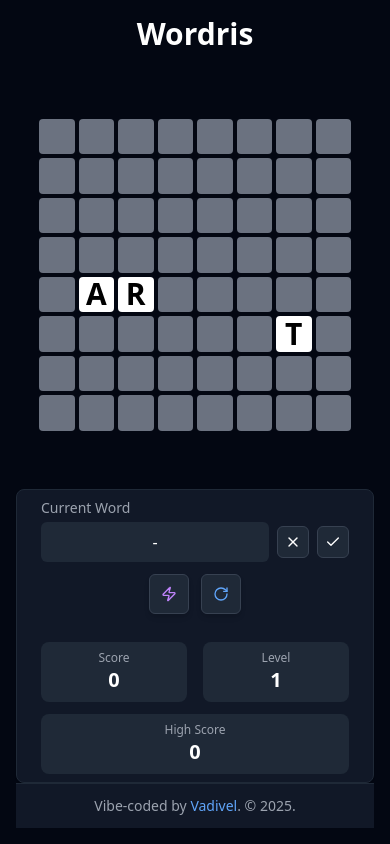
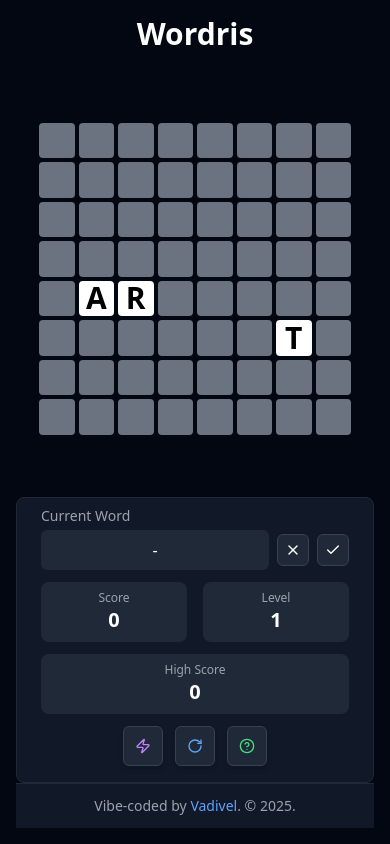
Before and after one commit to vmvadivel/wordris-falling-challenge, a React (Vite) app: page / in a window 390 px wide. Built offline with nearby package versions, Linux system fonts and the light colour scheme.

Commit message:
Refactor: Merge GameControls and ScoreBoard, add Help button
Merges GameControls and ScoreBoard into a single component. Moves action buttons and adds a Help button with a modal containing "How to Play" instructions. Ensures responsive layout.

```diff
--- a/src/components/ControlPanel.tsx
+++ b/src/components/ControlPanel.tsx
@@ -1,8 +1,10 @@
 
-import React, { memo } from 'react';
+import React, { memo, useState } from 'react';
 import { Card, CardContent } from '@/components/ui/card';
-import ScoreBoard from './ScoreBoard';
-import GameControls from './GameControls';
+import { Button } from '@/components/ui/button';
+import { Check, RotateCw, X, Zap, HelpCircle } from 'lucide-react';
+import { Dialog, DialogContent, DialogHeader, DialogTitle, DialogDescription } from '@/components/ui/dialog';
+import { MIN_LEVEL_FOR_TIME_CHALLENGE } from '@/types/game';
 
 interface ControlPanelProps {
   score: number;
@@ -19,27 +21,180 @@ interface ControlPanelProps {
 }
 
 const ControlPanel = (props: ControlPanelProps) => {
+  const [showHelpModal, setShowHelpModal] = useState(false);
+
   return (
-    <Card className="w-full lg:w-1/4 xl:w-72 bg-gray-900 border-gray-800 flex flex-col self-stretch lg:self-center max-h-[min(450px,65vh)] lg:max-h-[min(calc(100vh_-_14rem),650px)]">
-      <CardContent className="space-y-3 flex-1 py-2 flex flex-col justify-between">
-        <GameControls
-          currentWord={props.currentWord}
-          onClearWord={props.onClearWord}
-          onSubmitWord={props.onSubmitWord}
-          onResetGame={props.onResetGame}
-          onShowSpecialLetters={props.onShowSpecialLetters}
-          wordBoxRef={props.wordBoxRef}
-        />
+    <>
+      <Card className="w-full lg:w-1/4 xl:w-72 bg-gray-900 border-gray-800 flex flex-col self-stretch lg:self-center max-h-[min(450px,65vh)] lg:max-h-[min(calc(100vh_-_14rem),650px)]">
+        <CardContent className="space-y-3 flex-1 py-2 flex flex-col justify-between">
+          {/* Current Word Section */}
+          <div className="space-y-3">
+            <div className="space-y-1">
+              <p className="text-sm text-gray-400">Current Word</p>
+              <div ref={props.wordBoxRef} className="flex gap-2 items-center">
+                <div className="p-2 bg-gray-800 rounded-md text-white font-medium text-center flex-1">
+                  {props.currentWord || "-"}
+                </div>
+                <Button
+                  variant="outline"
+                  size="icon"
+                  className="h-8 w-8 bg-gray-800 hover:bg-gray-700 border-gray-700"
+                  onClick={props.onClearWord}
+                >
+                  <X className="h-4 w-4 text-white" />
+                </Button>
+                <Button
+                  variant="outline"
+                  size="icon"
+                  className="h-8 w-8 bg-gray-800 hover:bg-gray-700 border-gray-700"
+                  onClick={props.onSubmitWord}
+                >
+                  <Check className="h-4 w-4 text-white" />
+                </Button>
+              </div>
+            </div>
+          </div>
 
-        <ScoreBoard
-          score={props.score}
-          level={props.level}
-          highScore={props.highScore}
-          timeSinceLastWord={props.timeSinceLastWord}
-          getMaxTimeBetweenWords={props.getMaxTimeBetweenWords}
-        />
-      </CardContent>
-    </Card>
+          {/* Score Section */}
+          <div className="space-y-3">
+            {/* Score and Level */}
+            <div className="flex justify-between gap-4">
+              <div className="bg-gray-800 rounded-lg p-2 flex-1 flex flex-col items-center">
+                <p className="text-xs text-gray-400">Score</p>
+                <p className="text-xl font-semibold text-white">{props.score}</p>
+              </div>
+              <div className="bg-gray-800 rounded-lg p-2 flex-1 flex flex-col items-center">
+                <p className="text-xs text-gray-400">Level</p>
+                <p className="text-xl font-semibold text-white">{props.level}</p>
+              </div>
+            </div>
+
+            {/* High Score */}
+            <div className="bg-gray-800 rounded-lg p-2 flex-1 flex flex-col items-center">
+              <p className="text-xs text-gray-400">High Score</p>
+              <p className="text-xl font-semibold text-white">{props.highScore}</p>
+            </div>
+
+            {/* Time Challenge */}
+            {props.level >= MIN_LEVEL_FOR_TIME_CHALLENGE && (
+              <div className="bg-gray-800 rounded-lg p-2 flex flex-col items-center">
+                <p className="text-xs text-gray-400">Time to form word</p>
+                <div className="w-full bg-gray-700 h-2 rounded-full mt-1 overflow-hidden">
+                  <div
+                    className={`h-full transition-all duration-500 ease-linear ${
+                      props.timeSinceLastWord > props.getMaxTimeBetweenWords() * 0.7
+                        ? "bg-red-500"
+                        : props.timeSinceLastWord > props.getMaxTimeBetweenWords() * 0.4
+                        ? "bg-yellow-500"
+                        : "bg-green-500"
+                    }`}
+                    style={{
+                      width: `${Math.min(100, (props.timeSinceLastWord / props.getMaxTimeBetweenWords()) * 100)}%`
+                    }}
+                  ></div>
+                </div>
+                <p className="text-xs mt-1 text-gray-300">
+                  {Math.max(0, Math.ceil(props.getMaxTimeBetweenWords() - props.timeSinceLastWord))}s left
+                </p>
+              </div>
+            )}
+
+            {/* Action buttons */}
+            <div className="flex justify-center gap-3 pb-2">
+              <Button
+                variant="outline"
+                size="icon"
+                className="h-10 w-10 md:h-12 md:w-12 bg-gray-800 hover:bg-purple-900 border-gray-700 shadow-md"
+                onClick={props.onShowSpecialLetters}
+              >
+                <Zap className="h-5 w-5 md:h-6 md:w-6 text-purple-400" />
+              </Button>
+              <Button
+                variant="outline"
+                size="icon"
+                className="h-10 w-10 md:h-12 md:w-12 bg-gray-800 hover:bg-blue-900 border-gray-700 shadow-md"
+                onClick={props.onResetGame}
+              >
+                <RotateCw className="h-5 w-5 md:h-6 md:w-6 text-blue-400" />
+              </Button>
+              <Button
+                variant="outline"
+                size="icon"
+                className="h-10 w-10 md:h-12 md:w-12 bg-gray-800 hover:bg-green-900 border-gray-700 shadow-md"
+                onClick={() => setShowHelpModal(true)}
+              >
+                <HelpCircle className="h-5 w-5 md:h-6 md:w-6 text-green-400" />
+              </Button>
+            </div>
+          </div>
+        </CardContent>
+      </Card>
+
+      {/* Help Modal */}
+      <Dialog open={showHelpModal} onOpenChange={setShowHelpModal}>
+        <DialogContent className="bg-gray-900 border-gray-800 text-white max-w-2xl max-h-[80vh] overflow-y-auto">
+          <DialogHeader>
+            <DialogTitle className="text-2xl font-bold text-white">How to Play Wordris</DialogTitle>
+            <DialogDescription className="text-gray-300">
+              Learn the basics of this exciting word-building puzzle game!
+            </DialogDescription>
+          </DialogHeader>
+
+          <div className="space-y-6 text-gray-200">
+            <section>
+              <h3 className="text-lg font-semibold text-white mb-2">🎯 Objective</h3>
+              <p>Form valid English words by clicking on letter tiles as they fall down the grid. Score points and advance through levels while racing against time!</p>
+            </section>
+
+            <section>
+              <h3 className="text-lg font-semibold text-white mb-2">🎮 How to Play</h3>
+              <ul className="space-y-2 list-disc list-inside">
+                <li><strong>Click letters</strong> to select them and build words</li>
+                <li><strong>Submit words</strong> using the checkmark button or press Enter</li>
+                <li><strong>Clear selection</strong> using the X button or press Escape</li>
+                <li><strong>Form longer words</strong> to earn more points</li>
+                <li><strong>Use special letters</strong> (⚡ button) for bonus effects</li>
+              </ul>
+            </section>
+
+            <section>
+              <h3 className="text-lg font-semibold text-white mb-2">⚡ Special Letters</h3>
+              <ul className="space-y-1 list-disc list-inside">
+                <li><strong>Double Score (2x):</strong> Doubles your word score</li>
+                <li><strong>Triple Score (3x):</strong> Triples your word score</li>
+                <li><strong>Wildcard (★):</strong> Can be any letter you need</li>
+                <li><strong>Time Bonus (+T):</strong> Adds extra time to the clock</li>
+              </ul>
+            </section>
+
+            <section>
+              <h3 className="text-lg font-semibold text-white mb-2">⏰ Time Challenge</h3>
+              <p>Starting at level 3, you'll need to form words within a time limit. The bar at the bottom shows your remaining time - don't let it run out!</p>
+            </section>
+
+            <section>
+              <h3 className="text-lg font-semibold text-white mb-2">🏆 Scoring</h3>
+              <ul className="space-y-1 list-disc list-inside">
+                <li>Longer words = higher scores</li>
+                <li>Special letters multiply your points</li>
+                <li>Quick word formation earns time bonuses</li>
+                <li>Beat your high score and unlock achievements!</li>
+              </ul>
+            </section>
+
+            <section>
+              <h3 className="text-lg font-semibold text-white mb-2">💡 Tips</h3>
+              <ul className="space-y-1 list-disc list-inside">
+                <li>Look for common word endings like -ING, -ED, -ER</li>
+                <li>Save special letters for longer words</li>
+                <li>Don't rush - accuracy is better than speed</li>
+                <li>Use the reset button if you get stuck</li>
+              </ul>
+            </section>
+          </div>
+        </DialogContent>
+      </Dialog>
+    </>
   );
 };
 
```
